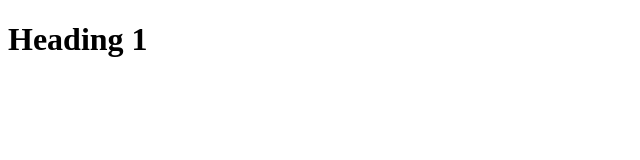
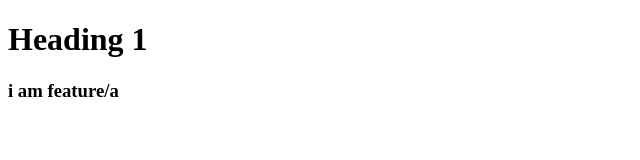
Before and after one commit to hanuniye/learning-git, a plain HTML site: page index.html in a window 1280 px wide. Shown: the whole page, without its empty margins (0-640 px from the left). Drawn offline with Linux system fonts and the light colour scheme.

Commit message:
added h3 in index.html

```diff
--- a/index.html
+++ b/index.html
@@ -7,5 +7,6 @@
 </head>
 <body>
     <h1>Heading 1</h1>
+    <h3>i am feature/a</h3>
 </body>
 </html>
```
